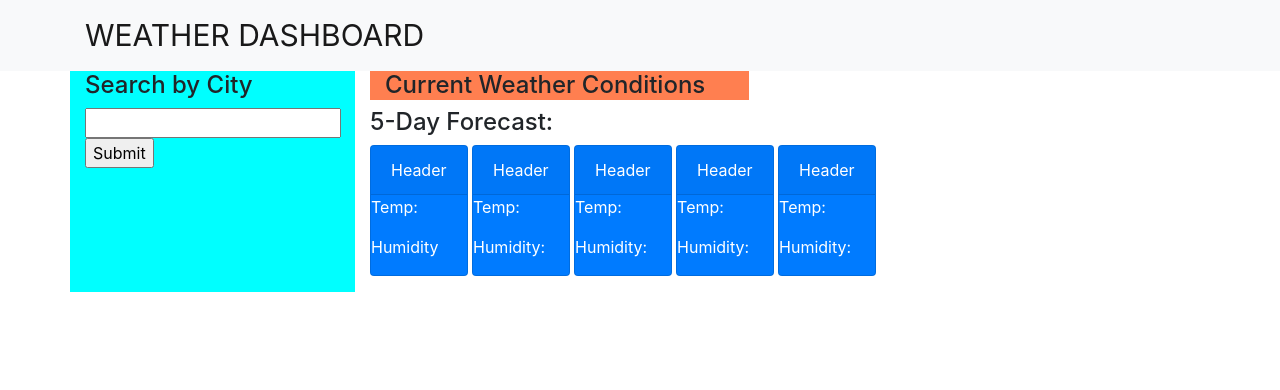
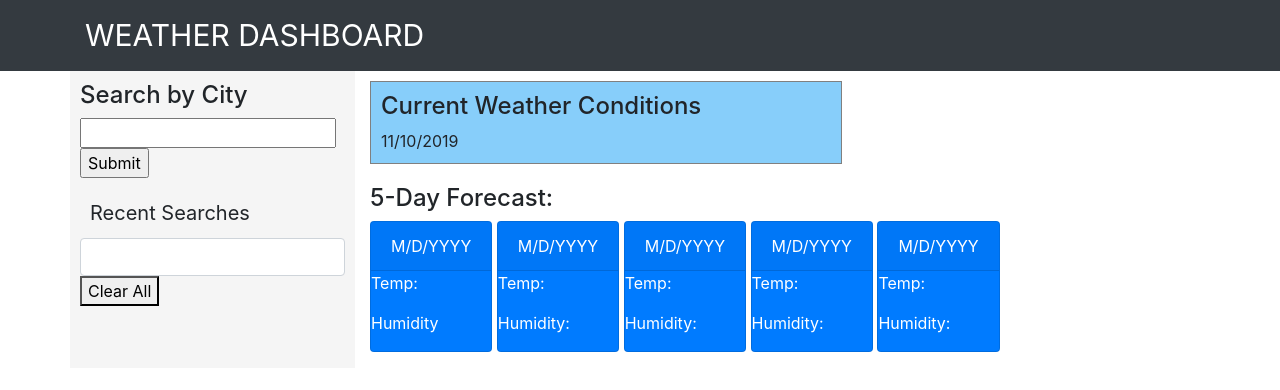
Before and after one commit to tshivers/weather-dashboard, a plain HTML site: page index.html in a window 1280 px wide. Drawn offline with nearby package versions, Linux system fonts and the light colour scheme.

Commit message:
added updated README.md index.html script.js styles.css

```diff
--- a/index.html
+++ b/index.html
@@ -7,7 +7,7 @@
     <meta name="viewport" content="width=device-width, initial-scale=1.0">
     <meta http-equiv="X-UA-Compatible" content="ie=edge">
 
-    <!-- Added Bootstrap CDN for style functionality-->
+    <!-- Added Bootstrap CDN for styling functionality-->
     <link rel="stylesheet" href="https://stackpath.bootstrapcdn.com/bootstrap/4.3.1/css/bootstrap.min.css"
     integrity="sha384-ggOyR0iXCbMQv3Xipma34MD+dH/1fQ784/j6cY/iJTQUOhcWr7x9JvoRxT2MZw1T" crossorigin="anonymous"/>
 
@@ -24,9 +24,9 @@
 </head>
 <body>
     <!-- NAVBAR using Bootstrap Components -->
-        <nav class="navbar navbar-expand-lg navbar-light bg-light">
+        <nav class="navbar navbar-expand-lg navbar-dark bg-dark">
             <div class="container">
-                <a class="navbar-brand" href="#">WEATHER DASHBOARD</a>
+                <a class="navbar-brand" href="#weather-text">WEATHER DASHBOARD</a>
             </div>
         </nav>
 
@@ -41,10 +41,18 @@
                     <div><input type="text" id="city-name"></div>
                     <div><input type="submit"></div>
                 </form>
+                <!-- input form to display Recent Searches in localStorage -->
+                <ul class="nav flex-column" id="search">
+                    <li class="nav-item">Recent Searches</li>
+                    <input type="text" class="form-control" id="" placeholder="">
+                </ul>
+                <!-- added Clear All button to clear user input/add functionality -->
+                <button>Clear All</button>
             </div>
 
             <div id="show"></div>
     <div>
+        <!-- div container that stores current weather conditions for getWeather(city) function below in script -->
         <div class="container">
             <div class="col-9 weather-conditions">
                 <h4>Current Weather Conditions</h4>
@@ -58,27 +66,28 @@
                 <div id="index"></div>
             </div>
         </div>
-        <!-- Used Bootstrap CARDS to create 5-day forecast -->
+        <!-- Used Bootstrap Cards model to create 5-day forecast templates -->
+       <!-- Need to add functionality -->
         <div class="container-fluid">
             <h4>
                 5-Day Forecast:
             </h4>
             <div class="card text-white bg-primary mb-3" style="max-width: 9rem;">
-                <div class="card-header">Header</div>
+                <div class="card-header">M/D/YYYY</div>
                 <div class="day-1">
                     <p class="temp">Temp:</p>
                     <p class="humidity">Humidity</p>
                 </div>
         </div>
             <div class="card text-white bg-primary mb-3" style="max-width: 9rem;">
-                <div class="card-header">Header</div>
+                <div class="card-header">M/D/YYYY</div>
                 <div class="day-2">
                     <p class="temp">Temp:</p>
                     <p class="humidity">Humidity:</p>
                 </div>
         </div>
             <div class="card text-white bg-primary mb-3" style="max-width: 9rem;">
-                <div class="card-header">Header</div>
+                <div class="card-header">M/D/YYYY</div>
                 <div class="day-3">
                     <p class="temp">Temp:</p>
                     <p class="humidity">Humidity:</p>
@@ -86,7 +95,7 @@
         </div>
 
         <div class="card text-white bg-primary mb-3" style="max-width: 9rem;">
-                <div class="card-header">Header</div>
+                <div class="card-header">M/D/YYYY</div>
                 <div class="day-4">
                     <p class="temp">Temp:</p>
                     <p class="humidity">Humidity:</p>
@@ -94,7 +103,7 @@
         </div>
 
         <div class="card text-white bg-primary mb-3" style="max-width: 9rem;">
-                <div class="card-header">Header</div>
+                <div class="card-header">M/D/YYYY</div>
                 <div class="day-5">
                     <p class="temp">Temp:</p>
                     <p class="humidity">Humidity:</p>
@@ -104,7 +113,7 @@
     <!-- Weather Dashboard functionality in Steps: -->
     <!-- Step 1: Used and removed $(document).ready(() {} within the script tag below to test page funtionality of jQuery event and call functions -->
     <!-- Step 2: event.preventDefault added to submit button to prevent the default behavior of the page or the reloading of page(s) -->
-    <!-- Step 3: After adding event.preventDefault(), as a form handler used JS to create var to get value e.g. city element -->
+    <!-- Step 3: After adding event.preventDefault(), as a form handler used JS to create variables to get the weather value and icon of each city element -->
     <!-- Step 4: Call to open the openweathermap api to get data for web page using jQuery ajax .get method -->
     <script>
         $("#city-form").submit(function(event){
@@ -112,6 +121,13 @@
 
             var cityName = $("#city-name").val();
             getWeather(cityName);
+
+            /*
+            var kelvin = $("#temp").val();
+            getWeather(kelvin);
+
+            var celsius = kelvin - 273;
+            let fahrenheit = Math.floor(celsius * (9/5) + 32);*/
         });
 
         function getWeather(city){
@@ -119,14 +135,20 @@
 
                 $("#city").html(data.main.name);
                 $("#description").html(data.weather[0].description);
-                $("#icon").html(data.weather[0].icon+".png");
-                $("#temp").html(data.main.temp);
-                $("#humidity").html(data.main.humidity);
-                $("#speed").html(data.wind.speed);
-        })
+                $("#icon").html("<img src='http://openweathermap.org/img/w/" + data.weather[0].icon + ".png'>");
+                $("#temp").html("Temperatue: " + data.main.temp + " °K");
+                $("#humidity").html("Humidity: " + data.main.humidity + "%");
+                $("#speed").html("Wind Speed: " + data.wind.speed + " mph");
+            });
+            }
 
-        }
+            var currentDate = moment().format('M/D/YYYY');
+            var mainDate = document.getElementById('currentDay');
+            date.innerHTML = currentDate;
 
     </script>
+    <!-- Create additional functions within above script or preferably script.js:
+        - to store Recent Searches in localStorage
+        - to display icons for Current Weather Conditions and 5-Day Forecast -->
 </body>
 </html>
--- a/styles.css
+++ b/styles.css
@@ -1,19 +1,34 @@
 .navbar-brand {
    font-size: 30px;
-   font-weight:
+   font-weight: 2px;
+}
 
+.a {
+    text-align: center;
 }
 
 .bg-city {
-    background-color: aqua;
+    background-color: whitesmoke;
+    padding: 10px;
+}
+
+.nav-item {
+    font-size: 20px;
+    margin-top: 10px;
+    padding: 10px;
 }
 
 .weather-conditions {
-    background-color: coral;
+    background-color: lightskyblue;
+    margin-top: 10px;
+    margin-bottom: 20px;
+    padding: 10px;
+    border: 1px solid grey;
 }
 
 .forecast {
     background-color: lightgrey;
+    margin-top: 10px;
 }
 
 .card {
```
Also changed, not shown: script.js (+7 -4 lines), 1 other file.
